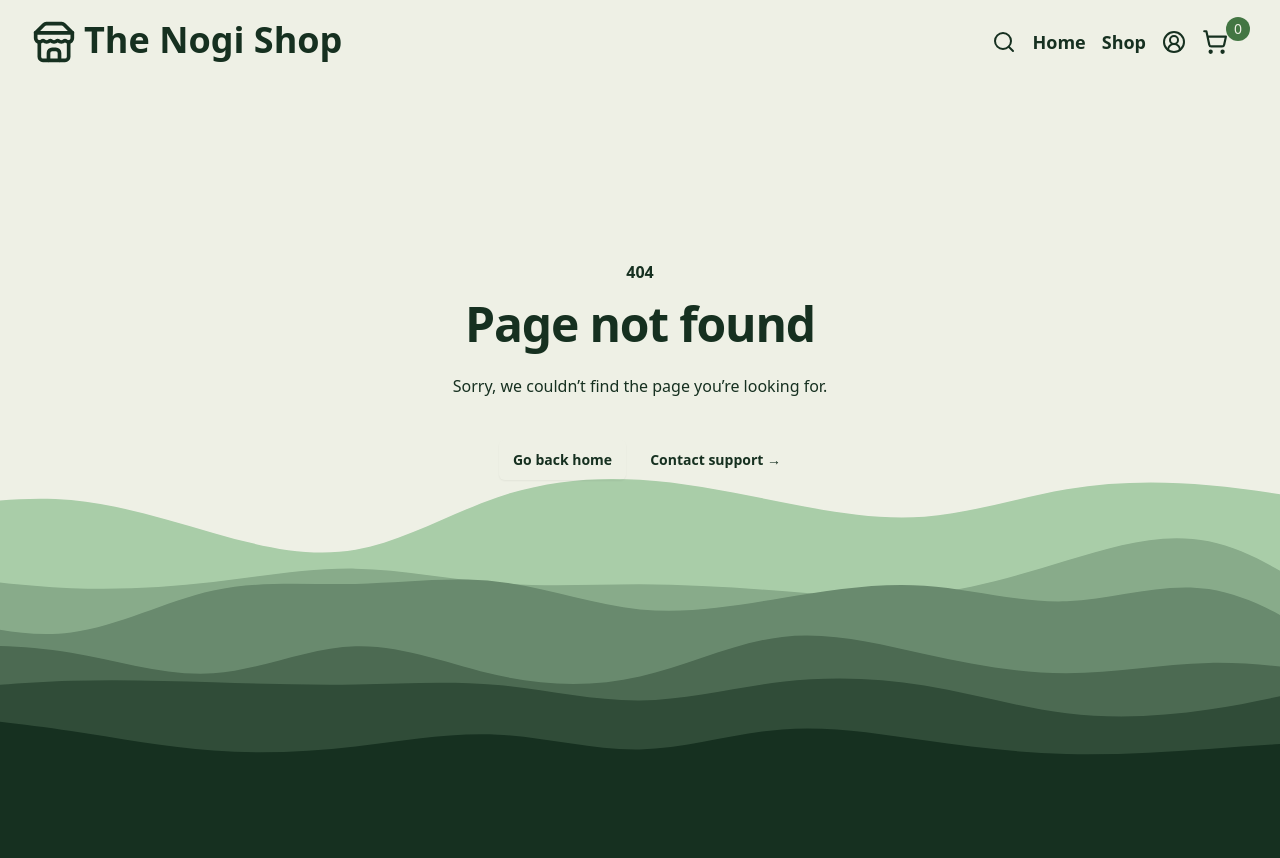
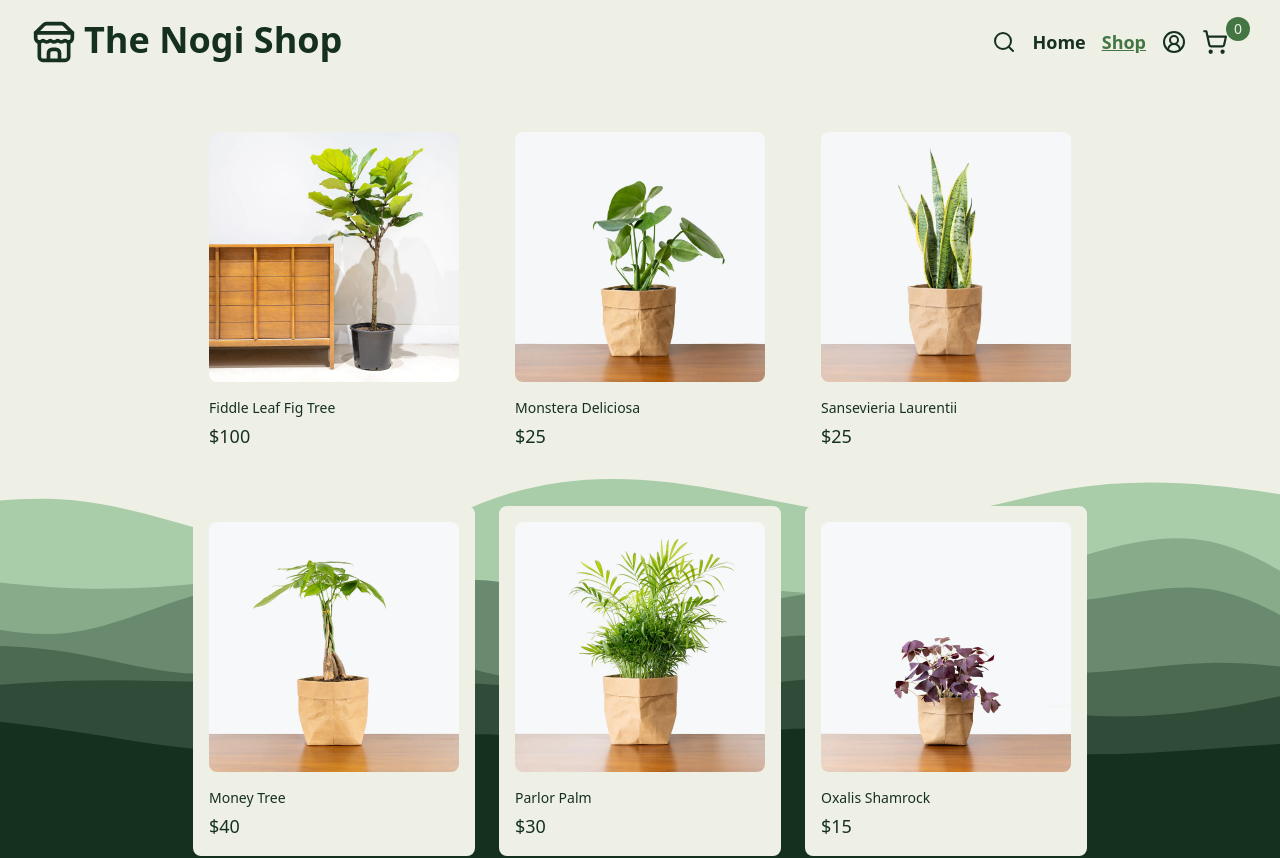
Before and after one commit to Nogiback/Shopping-Cart, a React (Vite) app: page /shop in a window 1280 px wide. Shown: the top 858 px of the page. Built offline with nearby package versions, Linux system fonts and the light colour scheme; a web font is replaced by a local one.

Commit message:
restyling home and store pages, added 404 page, started working on cart functionality

```diff
--- a/src/App.jsx
+++ b/src/App.jsx
@@ -4,7 +4,7 @@
 import Footer from './components/Footer';
 import ProductPage from './pages/ProductPage';
 import Home from './pages/Home';
-import Store from './pages/Store';
+import Shop from './pages/Shop';
 import Cart from './pages/Cart';
 import NotFound from './pages/NotFound';
 
@@ -20,9 +20,9 @@
     }
   }
 
-  function addToCart(itemName, itemImage, price, quantity) {}
+  function addToCart(productName, productImage, price, quantity) {}
 
-  function removeFromCart(itemName, itemImage, price, quantity) {}
+  function removeFromCart(productName, productImage, price, quantity) {}
 
   return (
     <>
@@ -30,11 +30,14 @@
         <NavBar toggleCart={toggleCart} cart={cart} />
         <Routes>
           <Route path='/' element={<Home />} />
-          <Route path='/store' element={<Store />} />
-          <Route path='/store/:title' element={<ProductPage />} />
-          <Route path='/cart' element={<Cart />} />
+          <Route path='/shop' element={<Shop />} />
+          <Route
+            path='/shop/:productName'
+            element={<ProductPage addToCart={addToCart} />}
+          />
           <Route path='*' element={<NotFound />} />
         </Routes>
+        {/* <Cart status={cartActive} toggleCart={toggleCart} cart={cart} /> */}
         <Footer />
       </Router>
     </>
--- a/src/components/NavBar.jsx
+++ b/src/components/NavBar.jsx
@@ -21,13 +21,17 @@
         <Link className='hover:text-sage-600 text-lg font-bold' to='/'>
           Home
         </Link>
-        <NavLink className='hover:text-sage-600 text-lg font-bold' to='/store'>
+        <NavLink className='hover:text-sage-600 text-lg font-bold' to='/shop'>
           Shop
         </NavLink>
         <button>
           <CircleUserRound className='hover:text-sage-600' />
         </button>
-        <button type='button' className='relative mr-5 flex bg-transparent'>
+        <button
+          onClick={toggleCart}
+          type='button'
+          className='relative mr-5 flex bg-transparent'
+        >
           <ShoppingCart size={26} className='hover:text-sage-600' />
           <div className='bg-sage-600 text-white-100 absolute -top-3 left-6 rounded-full px-2 py-0.5 text-sm'>
             0
@@ -84,7 +88,7 @@
         <Link
           onClick={handleClick}
           className='hover:bg-forest-600 flex w-full justify-center py-4'
-          to='/store'
+          to='/shop'
         >
           Shop
         </Link>
--- a/src/components/ProductCard.jsx
+++ b/src/components/ProductCard.jsx
@@ -1,21 +1,35 @@
-import React from 'react';
+import { useState } from 'react';
 import { Link } from 'react-router-dom';
 
-export default function ProductCard({ name, price, img }) {
+export default function ProductCard({ plant }) {
+  const [isHover, setIsHover] = useState(false);
+
   return (
     <Link
-      to={`/store/${name}`}
+      to={`/shop/${plant.name}`}
       className='bg-white-100 group w-[250px] rounded-lg p-4'
     >
-      <div className='bg-white-100 aspect-h-1 aspect-w-1 w-full overflow-hidden rounded-lg xl:aspect-h-8 xl:aspect-w-7'>
-        <img
-          src={img}
-          alt={`${name} plant`}
-          className='h-full w-full object-cover object-center group-hover:opacity-75'
-        />
+      <div
+        className='bg-white-100 aspect-h-1 aspect-w-1 w-full overflow-hidden rounded-lg xl:aspect-h-8 xl:aspect-w-7'
+        onMouseEnter={() => setIsHover(true)}
+        onMouseLeave={() => setIsHover(false)}
+      >
+        {isHover ? (
+          <img
+            src={plant.img2}
+            alt={`${plant.name} plant zoomed in`}
+            className='h-full w-full object-cover object-center group-hover:opacity-75'
+          />
+        ) : (
+          <img
+            src={plant.img1}
+            alt={`${plant.name} plant`}
+            className='h-full w-full object-cover object-center group-hover:opacity-75'
+          />
+        )}
       </div>
-      <h3 className='text-forest-900 mt-4 text-sm'>{name}</h3>
-      <p className='text-forest-900 mt-1 text-lg font-medium'>${price}</p>
+      <h3 className='text-forest-900 mt-4 text-sm'>{plant.name}</h3>
+      <p className='text-forest-900 mt-1 text-lg font-medium'>${plant.price}</p>
     </Link>
   );
 }
--- a/src/pages/Cart.jsx
+++ b/src/pages/Cart.jsx
@@ -1,5 +1,12 @@
 import React from 'react';
 
-export default function Cart() {
+export default function Cart({ status, toggleCart, cart }) {
+  function calculateSubtotal() {
+    return cart.reduce(
+      (currentTotal, item) => currentPrice + item.price * item.quantity,
+      0,
+    );
+  }
+
   return <div className='h-[calc(100%-80px)]'>Cart</div>;
 }
--- a/src/pages/Home.jsx
+++ b/src/pages/Home.jsx
@@ -13,14 +13,15 @@
                 Welcome to the Nogi Shop
               </h1>
               <p className='text-forest-900 dark:text-white-100 mx-auto max-w-[700px] md:text-xl'>
-                Lorem ipsum dolor sit amet consectetur adipisicing elit. Ducimus
-                tempora expedita consectetur tenetur veritatis eligendi.
-                Veritatis laboriosam quos cum optio?
+                Transform your living spaces into vibrant, green sanctuaries
+                with our carefully curated collection of indoor plants. Explore
+                a diverse range of low-maintenance, air-purifying and stylish
+                foliage that effortlessly blend beauty with tranquility.
               </p>
             </div>
             <Link
               className='text-md bg-forest-900 text-grey-100 hover:bg-sage-600 border-forest-900 dark:border-white-100 dark:bg-white-100 dark:hover:bg-sage-600 dark:hover:text-forest-900 inline-flex h-9 items-center justify-center rounded-md border-2 border-solid px-4 py-2 font-medium shadow-lg transition-colors'
-              to='/store'
+              to='/shop'
             >
               Shop Now
             </Link>
--- a/src/pages/NotFound.jsx
+++ b/src/pages/NotFound.jsx
@@ -1,26 +1,27 @@
 import React from 'react';
+import { Link } from 'react-router-dom';
 
 export default function NotFound() {
   return (
-    <section className='text-forest-900 dark:bg-forest-900 dark:text-white-200 relative flex h-[calc(100%-80px)] w-full justify-center pt-44'>
-      <div className='text-center'>
-        <p className='text-base font-semibold text-indigo-600'>404</p>
-        <h1 className='mt-4 text-3xl font-bold tracking-tight text-gray-900 sm:text-5xl'>
+    <section className='text-forest-900 dark:bg-forest-900 dark:text-white-200 relative flex h-[calc(100%-80px)] w-full justify-center'>
+      <div className='flex flex-col pt-36 text-center'>
+        <p className='text-forest-900 text-base font-semibold'>404</p>
+        <h1 className='text-forest-900 mt-4 text-3xl font-bold tracking-tight sm:text-5xl'>
           Page not found
         </h1>
-        <p className='mt-6 text-base leading-7 text-gray-600'>
-          Sorry, we couldn’t find the page you’re looking for.
+        <p className='text-forest-900 mt-6 text-base leading-7'>
+          Sorry, we could not find the page you are looking for.
         </p>
         <div className='mt-10 flex items-center justify-center gap-x-6'>
-          <a
-            href='/'
-            className='rounded-md bg-indigo-600 px-3.5 py-2.5 text-sm font-semibold text-white shadow-sm hover:bg-indigo-500 focus-visible:outline focus-visible:outline-2 focus-visible:outline-offset-2 focus-visible:outline-indigo-600'
+          <Link
+            to='/'
+            className='bg-forest-900 text-white-100 hover:bg-sage-500 focus-visible:outline-sage-500 rounded-md px-3.5 py-2.5 text-sm font-semibold shadow-sm focus-visible:outline focus-visible:outline-2 focus-visible:outline-offset-2'
           >
             Go back home
-          </a>
-          <a href='/' className='text-sm font-semibold text-gray-900'>
+          </Link>
+          <Link to='/' className='text-forest-900 text-sm font-semibold'>
             Contact support <span aria-hidden='true'>&rarr;</span>
-          </a>
+          </Link>
         </div>
       </div>
     </section>
--- a/src/pages/ProductPage.jsx
+++ b/src/pages/ProductPage.jsx
@@ -1,6 +1,13 @@
-import React from 'react';
+import { useState } from 'react';
+import { useParams } from 'react-router-dom';
+import plants from '../data/plantData';
 
-export default function ProductPage() {
+export default function ProductPage({ addToCart }) {
+  const { productName } = useParams();
+  const { price, img1, img2, info } = plants.find(
+    (plant) => plant.name === productName,
+  );
+
   return (
     <section className='text-forest-900 dark:bg-forest-900 dark:text-white-200 relative flex h-[calc(100%-80px)] w-full justify-center'>
       Product Page
--- a/src/pages/Store.jsx
+++ b/src/pages/Shop.jsx
@@ -2,23 +2,13 @@
 import ProductCard from '../components/ProductCard';
 import plants from '../data/plantData';
 
-export default function Store() {
+export default function Shop() {
   return (
     <section className='text-forest-900 dark:bg-forest-900 dark:text-white-200 relative flex w-full justify-center'>
       <div className='mx-auto max-w-2xl px-4 py-6 sm:px-6 sm:py-8 lg:max-w-7xl lg:px-8'>
-        {/* <h2 className='text-forest-900 dark:text-white-100 mb-6 text-4xl'>
-          Products
-        </h2> */}
         <div className='grid grid-cols-1 gap-x-6 gap-y-10 sm:grid-cols-2 lg:grid-cols-3 xl:grid-cols-4 xl:gap-x-8'>
           {plants.map((plant) => {
-            return (
-              <ProductCard
-                key={plant.id}
-                name={plant.name}
-                price={plant.price}
-                img={plant.img1}
-              />
-            );
+            return <ProductCard key={plant.id} plant={plant} />;
           })}
         </div>
       </div>
```
